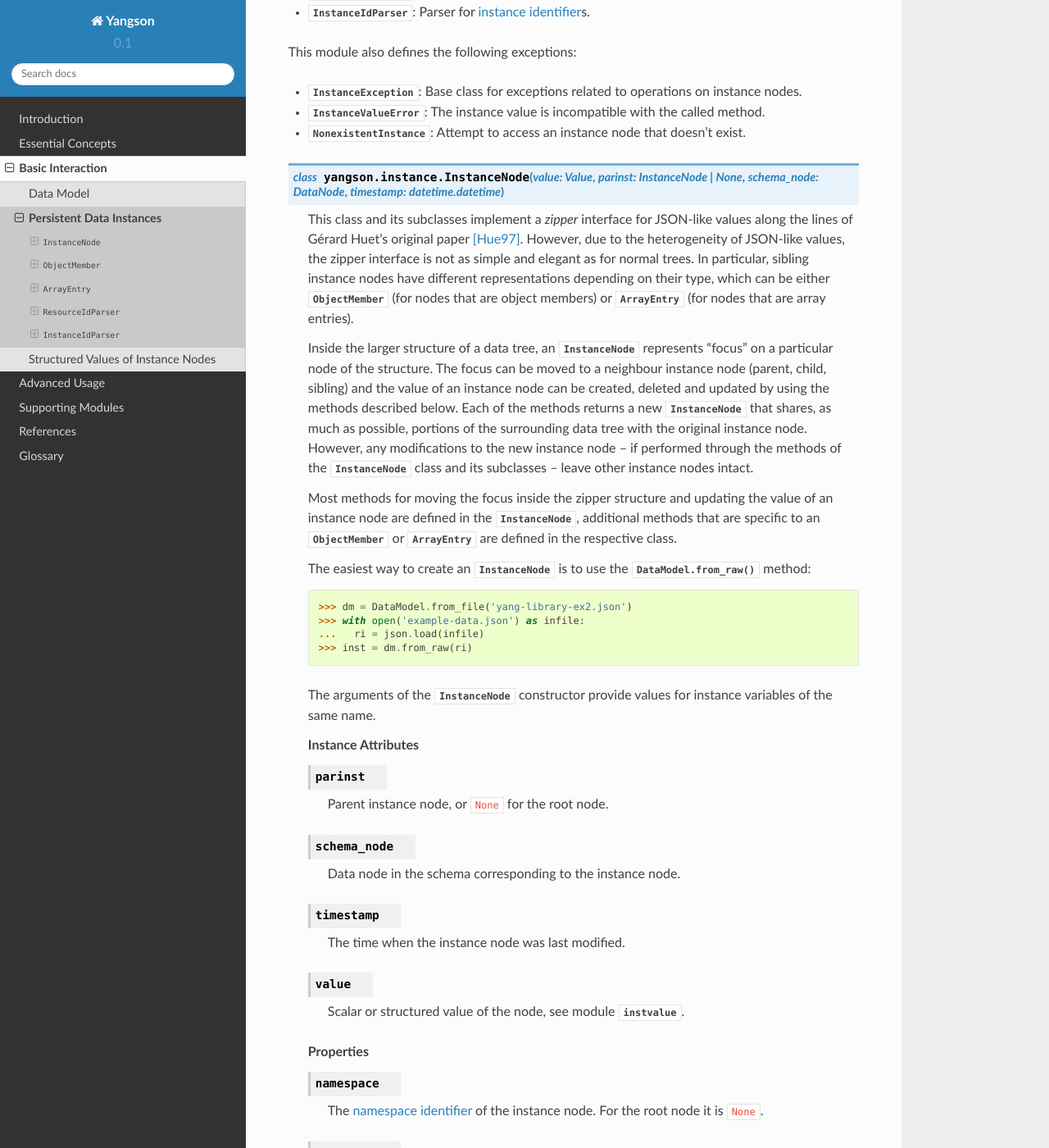
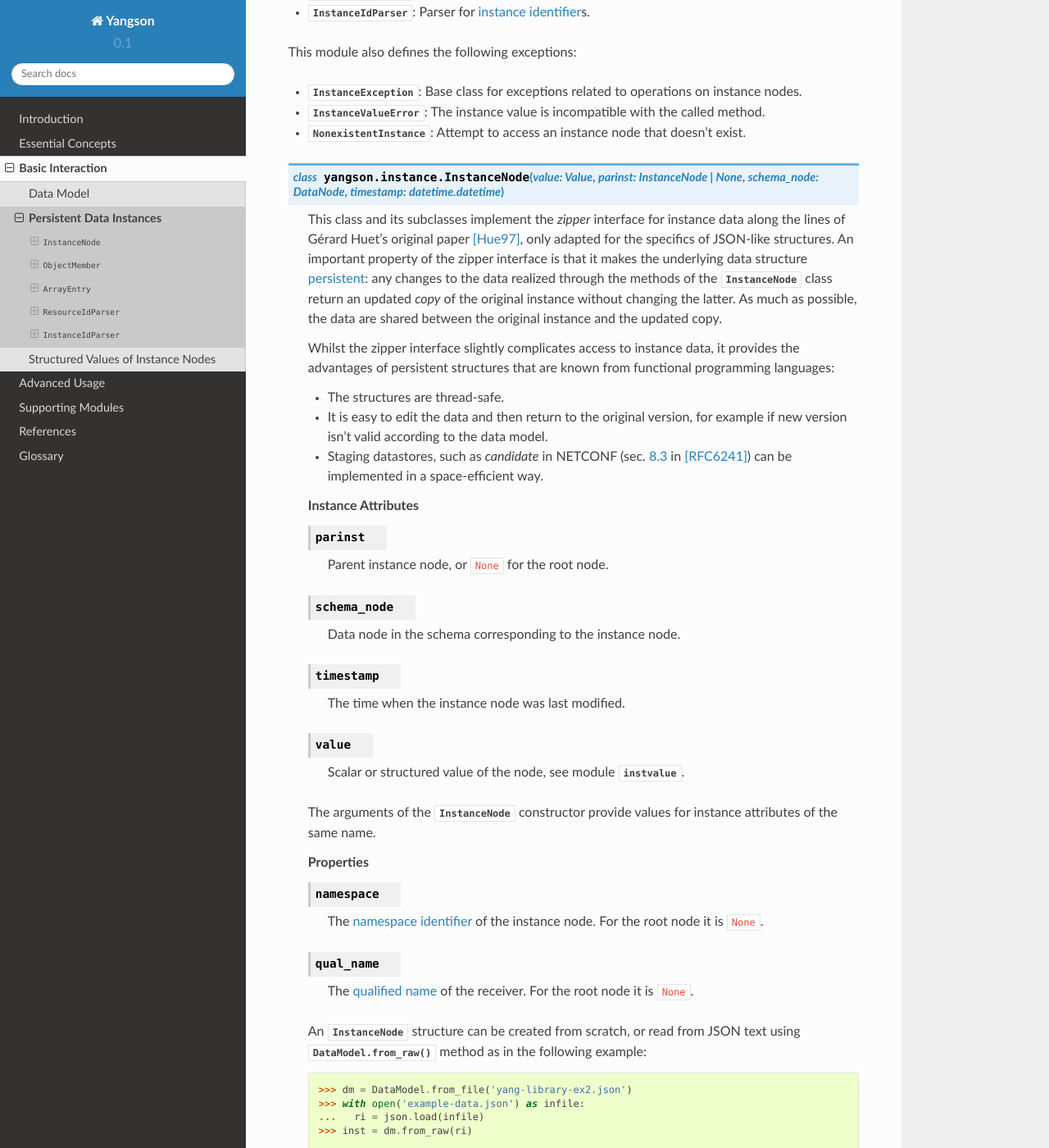
Before and after one commit to CZ-NIC/yangson, a Sphinx documentation site: the page built from docs/instance.rst, in a window 1280 px wide and 1400 px high, scrolled down 355 px. Shown: the whole window at 82% size. Built offline with Sphinx 7.4.7 and the Read the Docs theme 2.0.0, drawn with Linux system fonts in a browser that asks for light colours; some of the changed text lies outside the part shown.

Commit message:
Update documentation.

```diff
--- a/docs/instance.rst
+++ b/docs/instance.rst
@@ -42,45 +42,30 @@ This module also defines the following exceptions:
 .. class:: InstanceNode(value: Value, parinst: Optional[InstanceNode], \
 	   schema_node: DataNode, timestamp: datetime.datetime)
 
-   This class and its subclasses implement a *zipper* interface for
-   JSON-like values along the lines of Gérard Huet's original
-   paper [Hue97]_. However, due to the heterogeneity of JSON-like
-   values, the zipper interface is not as simple and elegant as for
-   normal trees. In particular, sibling instance nodes have different
-   representations depending on their type, which can be either
-   :class:`ObjectMember` (for nodes that are object members) or
-   :class:`ArrayEntry` (for nodes that are array entries).
+   This class and its subclasses implement the *zipper* interface for
+   instance data along the lines of Gérard Huet's original
+   paper [Hue97]_, only adapted for the specifics of JSON-like
+   structures. An important property of the zipper interface is that
+   it makes the underlying data structure persistent__: any changes to
+   the data realized through the methods of the :class:`InstanceNode`
+   class return an updated *copy* of the original instance without
+   changing the latter. As much as possible, the data are shared
+   between the original instance and the updated copy.
 
-   Inside the larger structure of a data tree, an
-   :class:`InstanceNode` represents “focus” on a particular node of
-   the structure. The focus can be moved to a neighbour instance node
-   (parent, child, sibling) and the value of an instance node can be
-   created, deleted and updated by using the methods described
-   below. Each of the methods returns a new :class:`InstanceNode` that
-   shares, as much as possible, portions of the surrounding data tree
-   with the original instance node.  However, any modifications to the
-   new instance node – if performed through the methods of the
-   :class:`InstanceNode` class and its subclasses – leave other
-   instance nodes intact.
+   __ https://en.wikipedia.org/wiki/Persistent_data_structure
 
-   Most methods for moving the focus inside the zipper structure and
-   updating the value of an instance node are defined in the
-   :class:`InstanceNode`, additional methods that are specific to an
-   :class:`ObjectMember` or :class:`ArrayEntry` are defined in the
-   respective class.
+   Whilst the zipper interface slightly complicates access to instance
+   data, it provides the advantages of persistent structures that are
+   known from functional programming languages:
 
-   The easiest way to create an :class:`InstanceNode` is to use the
-   :meth:`.DataModel.from_raw` method:
+   * The structures are thread-safe.
 
-   .. doctest::
+   * It is easy to edit the data and then return to the original
+     version, for example if new version isn't valid according to the
+     data model.
 
-      >>> dm = DataModel.from_file('yang-library-ex2.json')
-      >>> with open('example-data.json') as infile:
-      ...   ri = json.load(infile)
-      >>> inst = dm.from_raw(ri)
-
-   The arguments of the :class:`InstanceNode` constructor provide
-   values for instance variables of the same name.
+   * Staging datastores, such as *candidate* in NETCONF (sec. `8.3`_
+     in [RFC6241]_) can be implemented in a space-efficient way.
 
    .. rubric:: Instance Attributes
 
@@ -100,6 +85,9 @@ This module also defines the following exceptions:
 
       Scalar or structured value of the node, see module :mod:`instvalue`.
 
+   The arguments of the :class:`InstanceNode` constructor provide
+   values for instance attributes of the same name.
+
    .. rubric:: Properties
 
    .. attribute:: namespace
@@ -111,6 +99,69 @@ This module also defines the following exceptions:
 
       The :term:`qualified name` of the receiver. For the root node it
       is ``None``.
+
+   An :class:`InstanceNode` structure can be created from scratch, or
+   read from JSON text using :meth:`.DataModel.from_raw` method as in
+   the following example:
+
+   .. doctest::
+
+      >>> dm = DataModel.from_file('yang-library-ex2.json')
+      >>> with open('example-data.json') as infile:
+      ...   ri = json.load(infile)
+      >>> inst = dm.from_raw(ri)
+
+   The internal representation of :class:`InstanceNode` values is very
+   similar to the JSON encoding of data modelled with
+   YANG [RFC7951]_. In particular, member names have to be in the form
+   specified in sec. `4`_ of that document:
+
+   .. productionlist::
+      member-name: [identifier ":"] identifier
+
+   where the first identifier is a module name and the second is a
+   data node name. The longer (namespace-qualified) form is used if
+   and only if the member is defined in a different YANG module than
+   its parent.
+
+   .. doctest::
+
+      >>> inst.value["example-2:bag"]["bar"]
+      True
+
+   A structured :class:`InstanceNode` value is represented as either
+   :class:`~.instvalue.ObjectValue` or
+   :class:`~.instvalue.ArrayValue`, see :mod:`instvalue` for
+   details. The representation of a scalar value depends on its type
+   (see :mod:`datatype` module). Structured values, and some scalar
+   values as well, are *not* the same as the values provided by the
+   generic JSON parsing functions :func:`json.load` and
+   :func:`json.loads`. Therefore, values read from JSON text need some
+   additional processing, or “cooking”. *Yangson* methods such as
+   :meth:`.DataModel.from_raw` take care of this step.
+
+   .. doctest::
+
+      >>> type(inst.value)
+      <class 'yangson.instvalue.ObjectValue'>
+
+   Inside the larger structure of a data tree, an
+   :class:`InstanceNode` represents “focus” on a particular node of
+   the structure. The focus can be moved to a neighbour instance node
+   (parent, child, sibling) and the value of an instance node can be
+   created, deleted and updated by using the methods described
+   below. Each of the methods returns a new :class:`InstanceNode` that
+   shares, as much as possible, portions of the surrounding data tree
+   with the original instance node.  However, any modifications to the
+   new instance node – if performed through the methods of the
+   :class:`InstanceNode` class and its subclasses – leave other
+   instance nodes intact.
+
+   Most methods for moving the focus inside the zipper structure and
+   updating the value of an instance node are defined in the
+   :class:`InstanceNode`, additional methods that are specific to an
+   :class:`ObjectMember` or :class:`ArrayEntry` are defined in the
+   respective class.
 
    .. rubric:: Public Methods
 
@@ -163,8 +214,7 @@ This module also defines the following exceptions:
    .. method:: put_member(name: InstanceName, value: Union[RawValue, \
 	       Value], raw: bool = False) -> InstanceNode
 
-      Return a new instance node that is an exact copy of the
-      receiver, except that its member *name* gets the value from the
+      Return receiver's member *name* with a new value specified by the
       *value* argument. The *raw* flag has to be set to ``True`` if
       *value* is a :term:`raw value`.
 
@@ -177,12 +227,12 @@ This module also defines the following exceptions:
 
       .. doctest::
 
-	 >>> ebag = bag.put_member('bar', False)
-	 >>> ebag.value['bar']
+	 >>> nbar = bag.put_member('bar', False)
+	 >>> nbar.value
 	 False
 	 >>> bag.value['bar']                       # bag is unchanged
 	 True
-	 >>> e2bag = bag.put_member('baz', 3.1415926)  # member baz is created
+	 >>> e2bag = bag.put_member('baz', 3.1415926).up()  # baz is created
 	 >>> sorted(e2bag.value.keys())
 	 ['bar', 'baz', 'foo']
 	 >>> bag.put_member('quux', 0)
@@ -411,12 +461,19 @@ This module also defines the following exceptions:
 	 ...
 	 yangson.schema.SchemaError: [/example-2:bag] not allowed: member 'baz'
 
-   .. method:: add_defaults() -> InstanceNode
+   .. method:: add_defaults(ctype: ContentType = None) -> InstanceNode
 
       Return a new instance node that is a copy of the receiver
       extended with default values specified the data model. Only
       default values that are “in use” are added, see sections
       `7.6.1`_ and `7.7.2`_ in [RFC7950]_.
+
+      The argument *ctype* restricts the content type of data nodes
+      whose default values will be added. For example, setting it to
+      ``ContentType.config`` means that only default values of
+      configuration nodes will be added. If *ctype* is ``None``
+      (default), a the content type of added defaults will be the same
+      as the content type of the receiver.
 
       .. doctest::
 
@@ -653,7 +710,9 @@ This module also defines the following exceptions:
    The *detail* argument gives details about why the instance doesn't
    exist.
 
+.. _4: https://tools.ietf.org/html/rfc7951#section-4
 .. _6.1: https://tools.ietf.org/html/rfc7951#section-6.1
 .. _7.6.1: https://tools.ietf.org/html/rfc7950#section-7.6.1
 .. _7.7.2: https://tools.ietf.org/html/rfc7950#section-7.7.2
+.. _8.3: https://tools.ietf.org/html/rfc6241#section-8.3
 .. _9: https://tools.ietf.org/html/rfc7950#section-9
--- a/docs/references.rst
+++ b/docs/references.rst
@@ -28,6 +28,12 @@ __ https://www.python.org/dev/peps/pep-0484
 	     IETF, 2005. 61 p.
 
 __ https://tools.ietf.org/html/rfc3986
+
+.. [RFC6241] Enns R. (ed.) et al. *Network Configuration Protocol
+	     (NETCONF).* `RFC 6241`__, IETF, 2011, 113 p. ISSN
+	     2070-1721.
+
+__ https://tools.ietf.org/html/rfc6241
 
 .. [RFC6536] Bierman, A.; Bjorklund, M. *Network Configuration
 	     Protocol (NETCONF) Access Control Model.* `RFC 6536`__,
--- a/docs/schema.rst
+++ b/docs/schema.rst
@@ -219,11 +219,6 @@ This module also defines the following exceptions:
    .. attribute:: children
 
       The list of the schema node's children.
-
-   .. attribute:: default_children
-
-      The list of the children that may be added as default content to
-      the receiver's instance.
 
    .. rubric:: Public Methods
 
```
